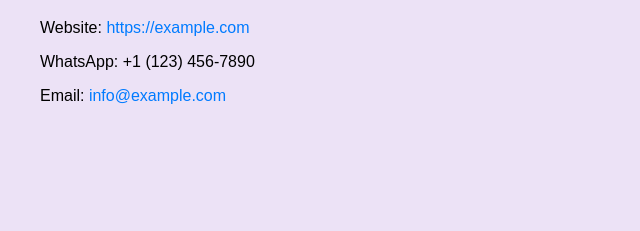
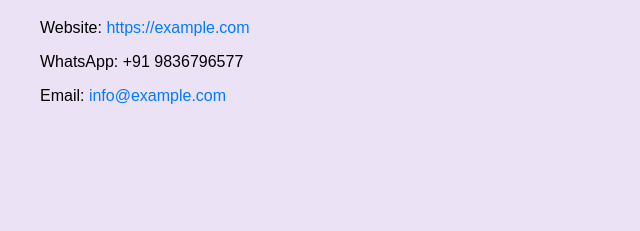
Before and after one commit to 2022MT93744/Blooming_art_collection, a plain HTML site: page contact.html in a window 1280 px wide. Shown: the part 142-373 px from the top of the page, 0-640 px from the left. Drawn offline with Linux system fonts and the light colour scheme.

Commit message:
updated number for whats app in the contact

```diff
--- a/contact.html
+++ b/contact.html
@@ -24,7 +24,7 @@
         <h1>Contact Us</h1>
         <div class="contact-info">
           <p>Website: <a href="https://example.com" target="_blank">https://example.com</a></p>
-          <p>WhatsApp: +1 (123) 456-7890</p>
+          <p>WhatsApp: +91 9836796577</p>
           <p>Email: <a href="mailto:info@example.com">info@example.com</a></p>
         </div>
       </div>
```
